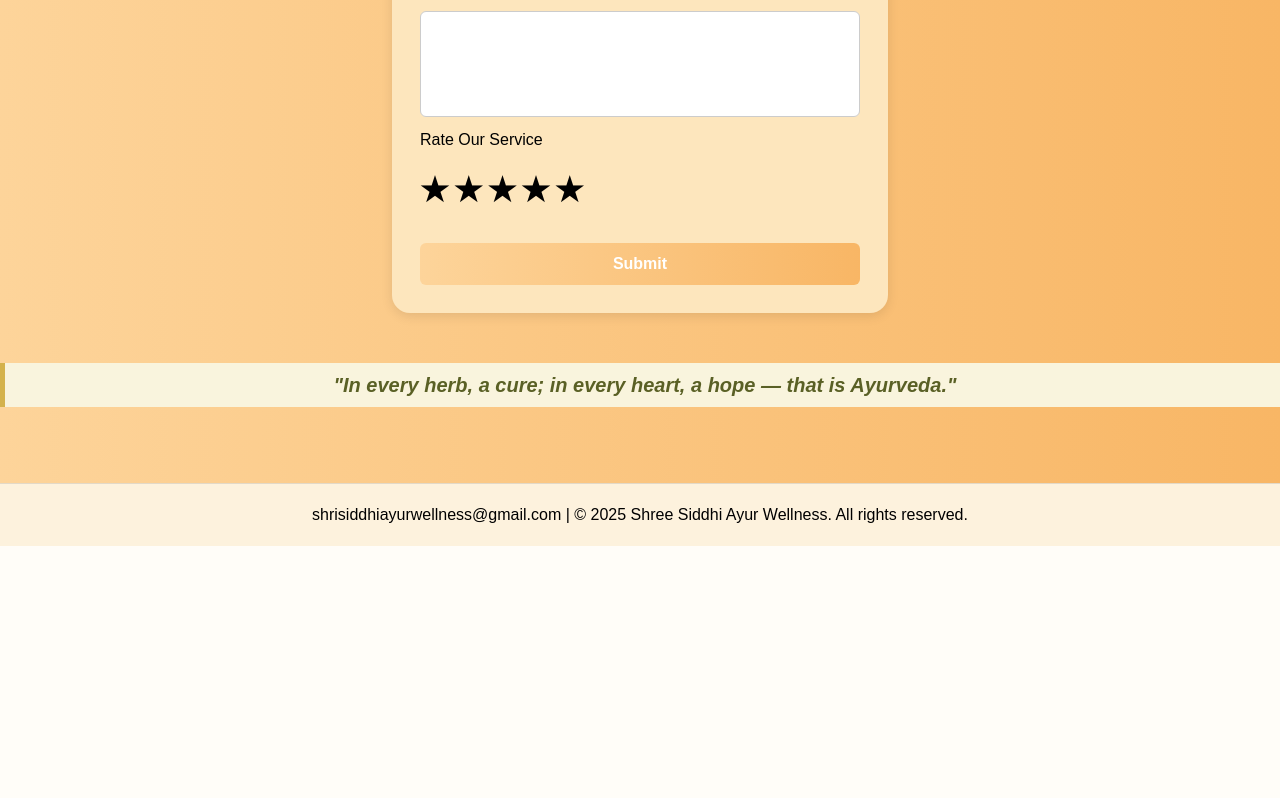
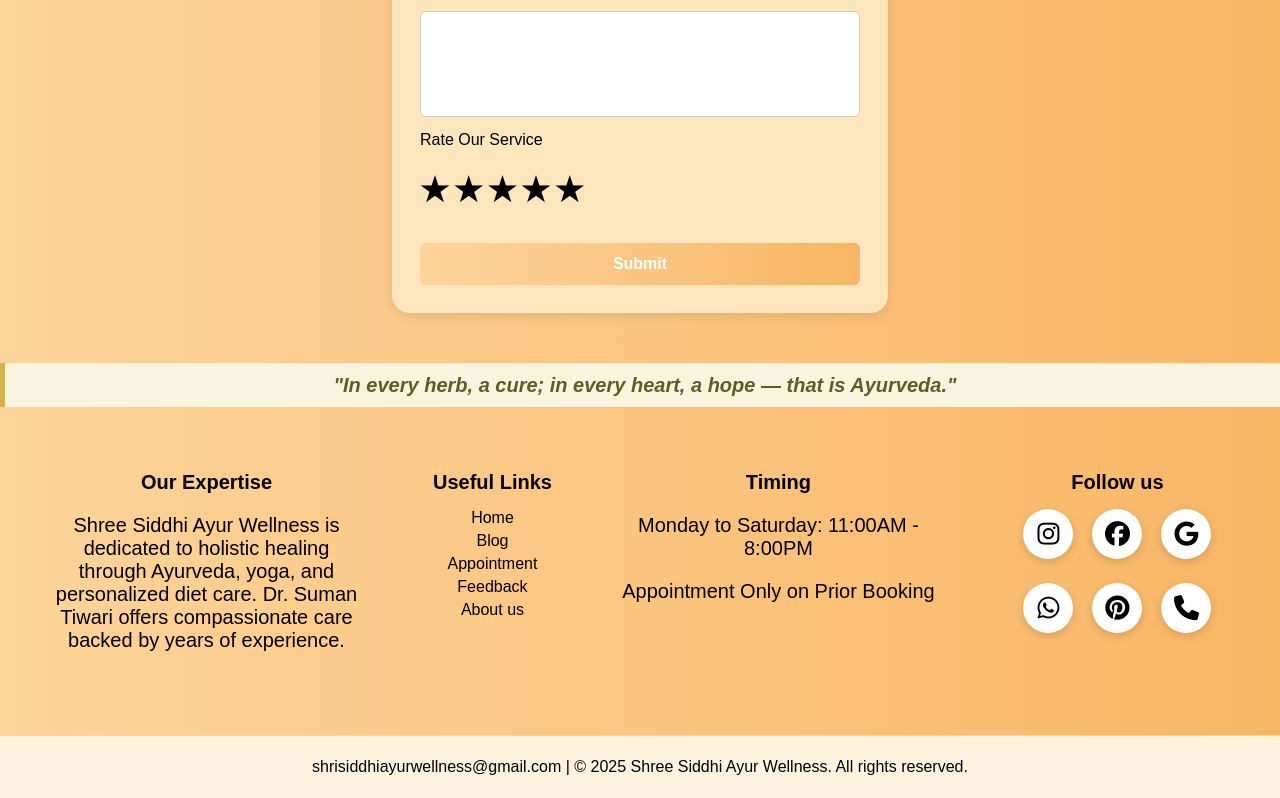
Before and after one commit to ZeuS0nTopXD/Shreesiddhi, a website: page public/feedback.html in a window 1280 px wide. Shown: the part 677-1475 px from the top of the page. Before the commit the page ends 1223 px from the top, so only its background shows below. Drawn offline with Linux system fonts and the light colour scheme.

Commit message:
changing css for final touch fix index.css

```diff
--- a/public/aboutus.css
+++ b/public/aboutus.css
@@ -3,6 +3,8 @@ body {
     font-family: 'Poppins', sans-serif;
     background-color: #fffdf8;
     font-size: 1.25em;   /* base text +25% */
+     padding: 0;
+    overflow-x: hidden;  /* Prevent horizontal scroll */
 }
 
 /* HEADER */
@@ -177,31 +179,28 @@ body {
     display: flex;
     justify-content: space-between;
     flex-wrap: wrap;
-    padding: 38px 50px;   /* 30x40 → 38x50 */
+    padding: 38px 50px;
 }
 .footer-section {
-    max-width: 313px;   /* 250 → 313 */
+    max-width: 313px;
     text-align: center;
     margin-bottom: 25px;
 }
 .footer-section h4 {
-    font-size: 20px;   /* 16 → 20 */
+    font-size: 20px;
     font-weight: 600;
     margin-bottom: 15px;
 }
 .footer-section a {
-    font-size: 16px;   /* 14 → 16 */
+    font-size: 16px;
     color: #000;
     text-decoration: none;
     display: block;
     margin-bottom: 5px;
-    transition: color 0.3s ease, padding-left 0.3s ease;
+    transition: all 0.3s ease;
 }
-
-/* --- Hover Effect for Footer Useful Links --- */
 .footer-section a:hover {
     color: #e63946;
-    padding-left: 5px;
 }
 
 /* SOCIAL ICONS */
@@ -209,16 +208,16 @@ body {
     display: flex;
     flex-wrap: wrap;
     justify-content: center;
-    gap: 19px;            /* 15 → 19 */
+    gap: 19px;
     margin-top: 13px;
-    max-width: 225px;     /* 180 → 225 */
+    max-width: 225px;
     margin-left: auto;
     margin-right: auto;
 }
 .social-icons a {
     color: #000;
-    font-size: 25px;     /* 20 → 25 */
-    width: 50px;         /* 40 → 50 */
+    font-size: 25px;
+    width: 50px;
     height: 50px;
     border-radius: 50%;
     display: flex;
--- a/public/appointment.css
+++ b/public/appointment.css
@@ -7,6 +7,8 @@ body {
     font-family: 'Poppins', sans-serif;
     background-color: #fffdf8;
     font-size: 1.25em; /* base text +25% */
+     padding: 0;
+    overflow-x: hidden;  /* Prevent horizontal scroll */
 }
 
 /* HEADER */
@@ -211,9 +213,10 @@ textarea {
     text-decoration: none;
     display: block;
     margin-bottom: 5px;
+    transition: all 0.3s ease;
 }
-.footer-section a:last-child {
-    margin-bottom: 0;
+.footer-section a:hover {
+    color: #e63946;
 }
 
 /* SOCIAL ICONS */
--- a/public/blog.css
+++ b/public/blog.css
@@ -3,6 +3,8 @@ body {
     font-family: 'Poppins', sans-serif;
     background-color: #fffdf8;
     font-size: 1.25em;   /* base text +25% */
+     padding: 0;
+    overflow-x: hidden;  /* Prevent horizontal scroll */
 }
 
 /* HEADER */
@@ -196,28 +198,28 @@ body {
     display: flex;
     justify-content: space-between;
     flex-wrap: wrap;
-    padding: 38px 50px;   /* 30x40 → 38x50 */
+    padding: 38px 50px;
 }
 .footer-section {
-    max-width: 313px;   /* 250 → 313 */
+    max-width: 313px;
     text-align: center;
     margin-bottom: 25px;
 }
 .footer-section h4 {
-    font-size: 20px;   /* 16 → 20 */
+    font-size: 20px;
     font-weight: 600;
     margin-bottom: 15px;
 }
 .footer-section a {
-    font-size: 16px;   /* 14 → 16 */
+    font-size: 16px;
     color: #000;
     text-decoration: none;
     display: block;
-    margin-bottom: 5px;  /* 4 → 5 */
-    transition: color 0.3s ease; /* added smooth transition only for color */
+    margin-bottom: 5px;
+    transition: all 0.3s ease;
 }
-.footer-section a:last-child {
-    margin-bottom: 0;
+.footer-section a:hover {
+    color: #e63946;
 }
 
 /* SOCIAL ICONS */
@@ -225,16 +227,16 @@ body {
     display: flex;
     flex-wrap: wrap;
     justify-content: center;
-    gap: 19px;            /* 15 → 19 */
+    gap: 19px;
     margin-top: 13px;
-    max-width: 225px;     /* 180 → 225 */
+    max-width: 225px;
     margin-left: auto;
     margin-right: auto;
 }
 .social-icons a {
     color: #000;
-    font-size: 25px;     /* 20 → 25 */
-    width: 50px;         /* 40 → 50 */
+    font-size: 25px;
+    width: 50px;
     height: 50px;
     border-radius: 50%;
     display: flex;
--- a/public/feedback.css
+++ b/public/feedback.css
@@ -3,6 +3,9 @@ body {
     font-family: 'Poppins', sans-serif;
     background-color: #fffdf8;
     font-size: 1.25em;   /* base text +25% */
+    padding: 0;
+    overflow-x: hidden;  /* Prevent horizontal scroll */
+
 }
 
 /* HEADER */
@@ -234,27 +237,28 @@ body {
     display: flex;
     justify-content: space-between;
     flex-wrap: wrap;
-    padding: 38px 50px;   /* 30x40 → 38x50 */
+    padding: 38px 50px;
 }
 .footer-section {
-    max-width: 313px;   /* 250 → 313 */
+    max-width: 313px;
     text-align: center;
     margin-bottom: 25px;
 }
 .footer-section h4 {
-    font-size: 20px;   /* 16 → 20 */
+    font-size: 20px;
     font-weight: 600;
     margin-bottom: 15px;
 }
 .footer-section a {
-    font-size: 16px;   /* 14 → 16 */
+    font-size: 16px;
     color: #000;
     text-decoration: none;
     display: block;
-    margin-bottom: 5px;  /* 4 → 5 */
+    margin-bottom: 5px;
+    transition: all 0.3s ease;
 }
-.footer-section a:last-child {
-    margin-bottom: 0;
+.footer-section a:hover {
+    color: #e63946;
 }
 
 /* SOCIAL ICONS */
@@ -262,16 +266,16 @@ body {
     display: flex;
     flex-wrap: wrap;
     justify-content: center;
-    gap: 19px;            /* 15 → 19 */
+    gap: 19px;
     margin-top: 13px;
-    max-width: 225px;     /* 180 → 225 */
+    max-width: 225px;
     margin-left: auto;
     margin-right: auto;
 }
 .social-icons a {
     color: #000;
-    font-size: 25px;     /* 20 → 25 */
-    width: 50px;         /* 40 → 50 */
+    font-size: 25px;
+    width: 50px;
     height: 50px;
     border-radius: 50%;
     display: flex;
--- a/public/feedback.html
+++ b/public/feedback.html
@@ -69,10 +69,38 @@
 
   <div class="quote">"In every herb, a cure; in every heart, a hope — that is Ayurveda."</div>
 
-  <footer class="footer">
-    <!-- footer content unchanged -->
-  </footer>
+    <!-- FOOTER -->
+    <footer class="footer">
+        <div class="footer-section">
+            <h4>Our Expertise</h4>
+            <p>Shree Siddhi Ayur Wellness is dedicated to holistic healing through Ayurveda, yoga, and personalized diet care. Dr. Suman Tiwari offers compassionate care backed by years of experience.</p>
+        </div>
+        <div class="footer-section">
+            <h4>Useful Links</h4>
+            <a href="/index.html">Home</a>
+            <a href="/blog.html">Blog</a>
+            <a href="/appointment.html">Appointment</a>
+            <a href="/feedback.html">Feedback</a>
+            <a href="/aboutus.html">About us</a>
+        </div>
 
+        <div class="footer-section">
+            <h4>Timing</h4>
+            <p>Monday to Saturday: 11:00AM - 8:00PM</p>
+            <p>Appointment Only on Prior Booking</p>
+        </div>
+        <div class="footer-section">
+            <h4>Follow us</h4>
+            <div class="social-icons">
+                <a href="https://www.instagram.com/shreesiddhiwellness?igsh=bXg3Njg0Znp0Yzl1" target="_blank"><i class="fab fa-instagram"></i></a>
+                <a href="https://facebook.com" target="_blank"><i class="fab fa-facebook"></i></a>
+                <a href="https://google.com" target="_blank"><i class="fab fa-google"></i></a>
+                <a href="https://wa.me/1234567890" target="_blank"><i class="fab fa-whatsapp"></i></a>
+                <a href="https://pinterest.com" target="_blank"><i class="fab fa-pinterest"></i></a>
+                <a href="tel:+911234567890"><i class="fas fa-phone"></i></a>
+            </div>
+        </div>
+    </footer>
   <div class="bottom-bar">
     <p>shrisiddhiayurwellness@gmail.com | © 2025 Shree Siddhi Ayur Wellness. All rights reserved.</p>
   </div>
```
